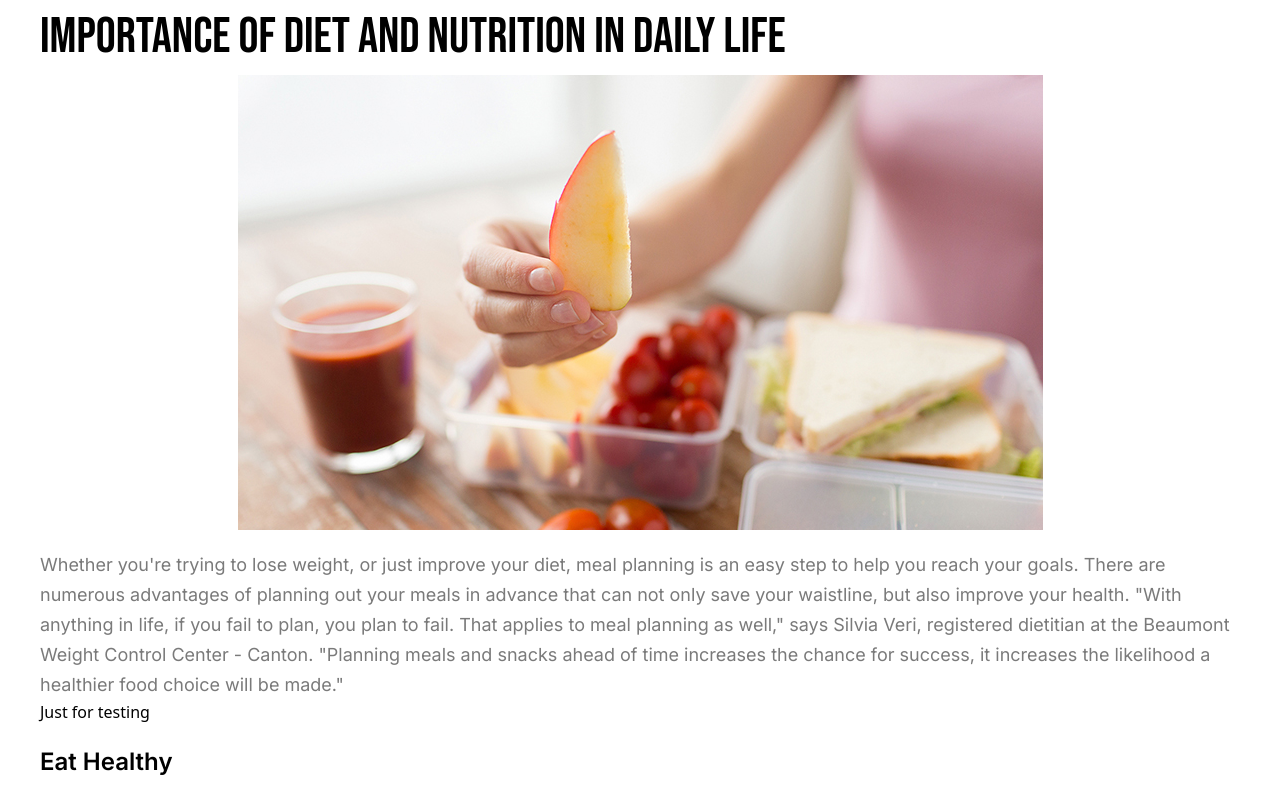
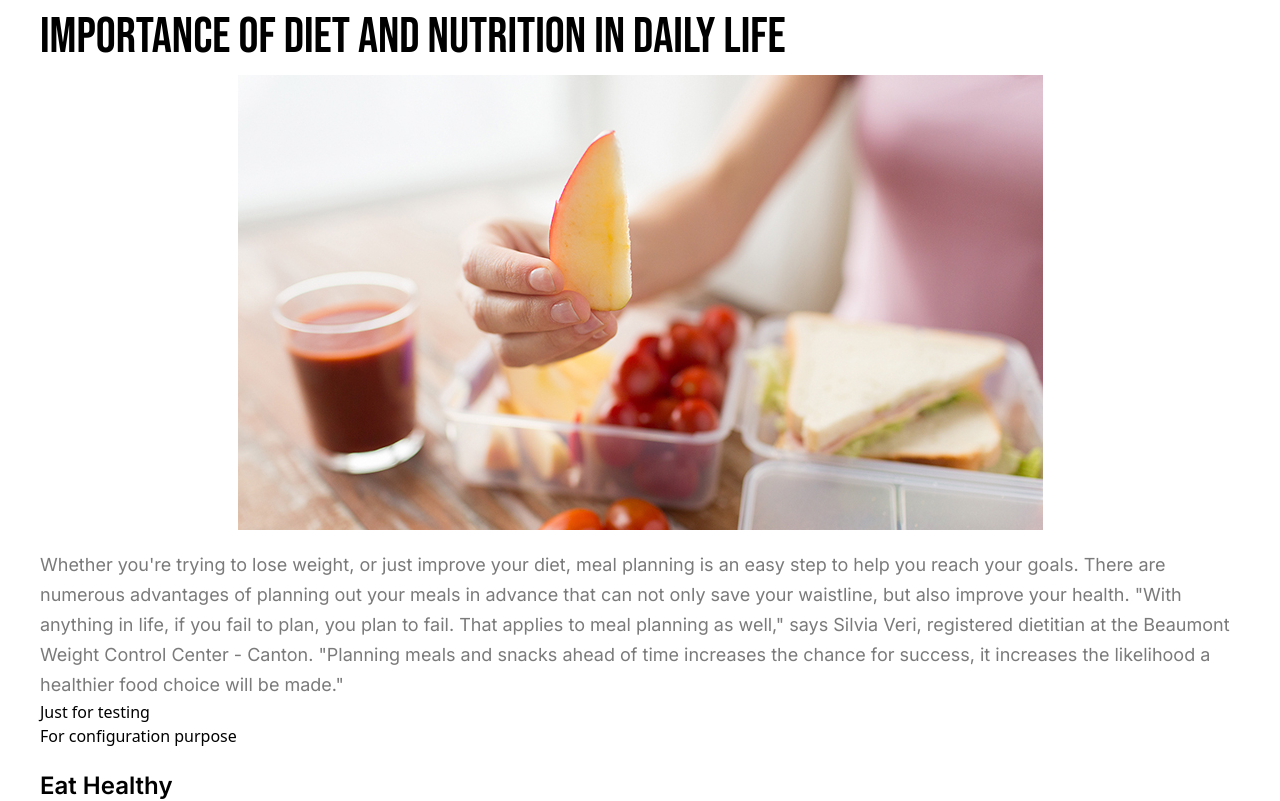
Before and after one commit to Premkumar13m/FitnessApp, a Next.js app: page /blogs/blog2 in a window 1280 px wide. Shown: the top 801 px of the page. Built offline with nearby package versions, Linux system fonts and the light colour scheme.

Commit message:
changes in blog 2

```diff
--- a/src/pages/blogs/blog2.jsx
+++ b/src/pages/blogs/blog2.jsx
@@ -24,6 +24,7 @@ export default function Blog2() {
           likelihood a healthier food choice will be made."
         </p>
         <p>Just for testing</p>
+        <p>For configuration purpose</p>
         <p className="font-inter font-[600] text-[24px] mt-5">Eat Healthy</p>
         <p className='font-inter font-[400] text-[18px] text-[#7A7a7A] leading-[30px] mt-5'>
           When you're hungry and your blood sugar drops, you're more inclined to
```
